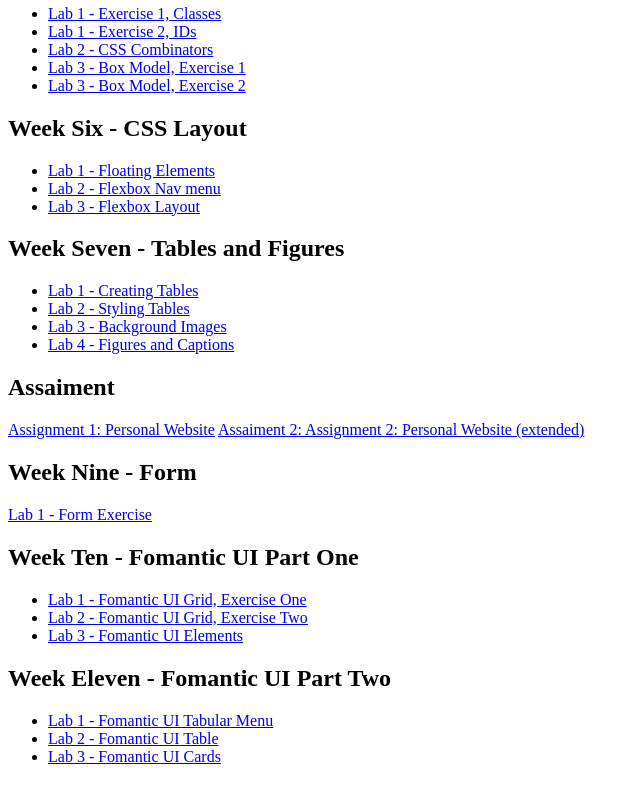
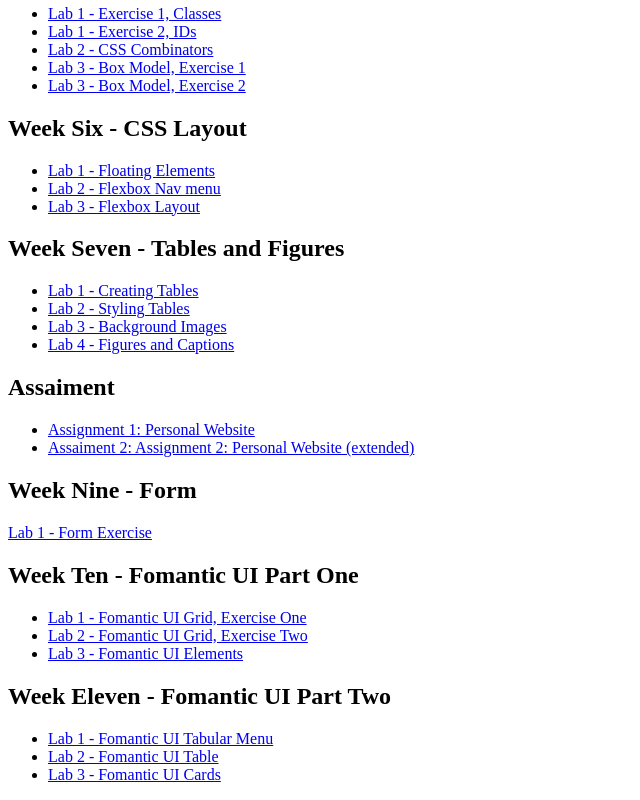
Before and after one commit to Gioy-Bonny/webdev1-labs, a plain HTML site: page index.html in a window 1280 px wide. Shown: the part 694-1494 px from the top of the page, without its empty margins (0-640 px from the left). Drawn offline with Linux system fonts and the light colour scheme.

Commit message:
Assiment 2 completed

```diff
--- a/index.html
+++ b/index.html
@@ -115,9 +115,10 @@
 
 
     <h2> Assaiment</h2>
-    <a href="Assiments/Assaiment 1/index.html">Assignment 1: Personal Website</a>
-    <a href="Assiments/Assaiment 2/index.html"">Assaiment 2: Assignment 2: Personal Website (extended)</a>
-
+    <ul>
+    <li><a href="Assiments/Assaiment 1/index.html">Assignment 1: Personal Website</a></li>
+    <li><a href="Assiments/Assaiment 2/index.html">Assaiment 2: Assignment 2: Personal Website (extended)</a></li>
+    </ul>
     <h2>Week Nine - Form</h2>
     <a href="week09/lab01/car.html">Lab 1 - Form Exercise</a>
 
```
